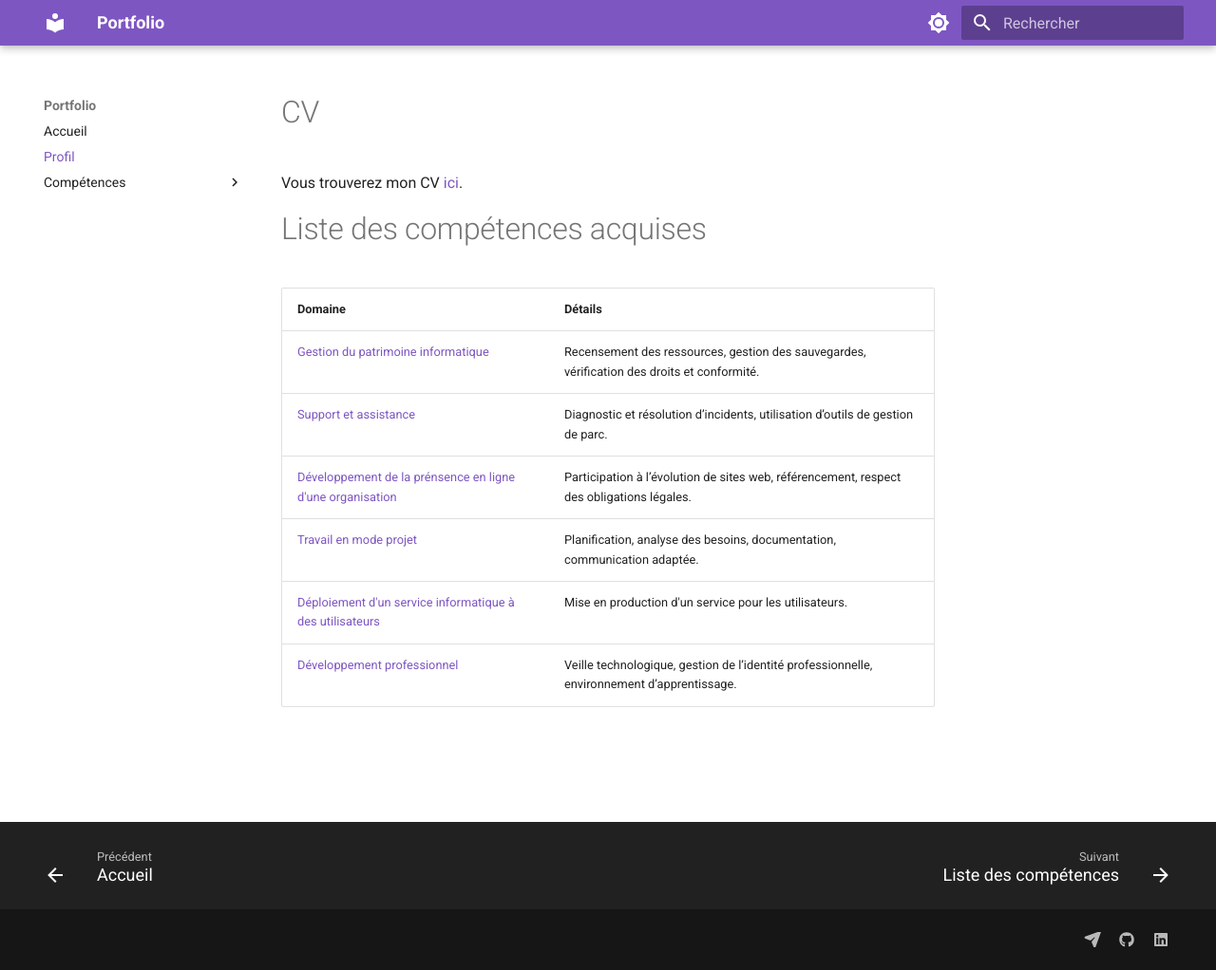
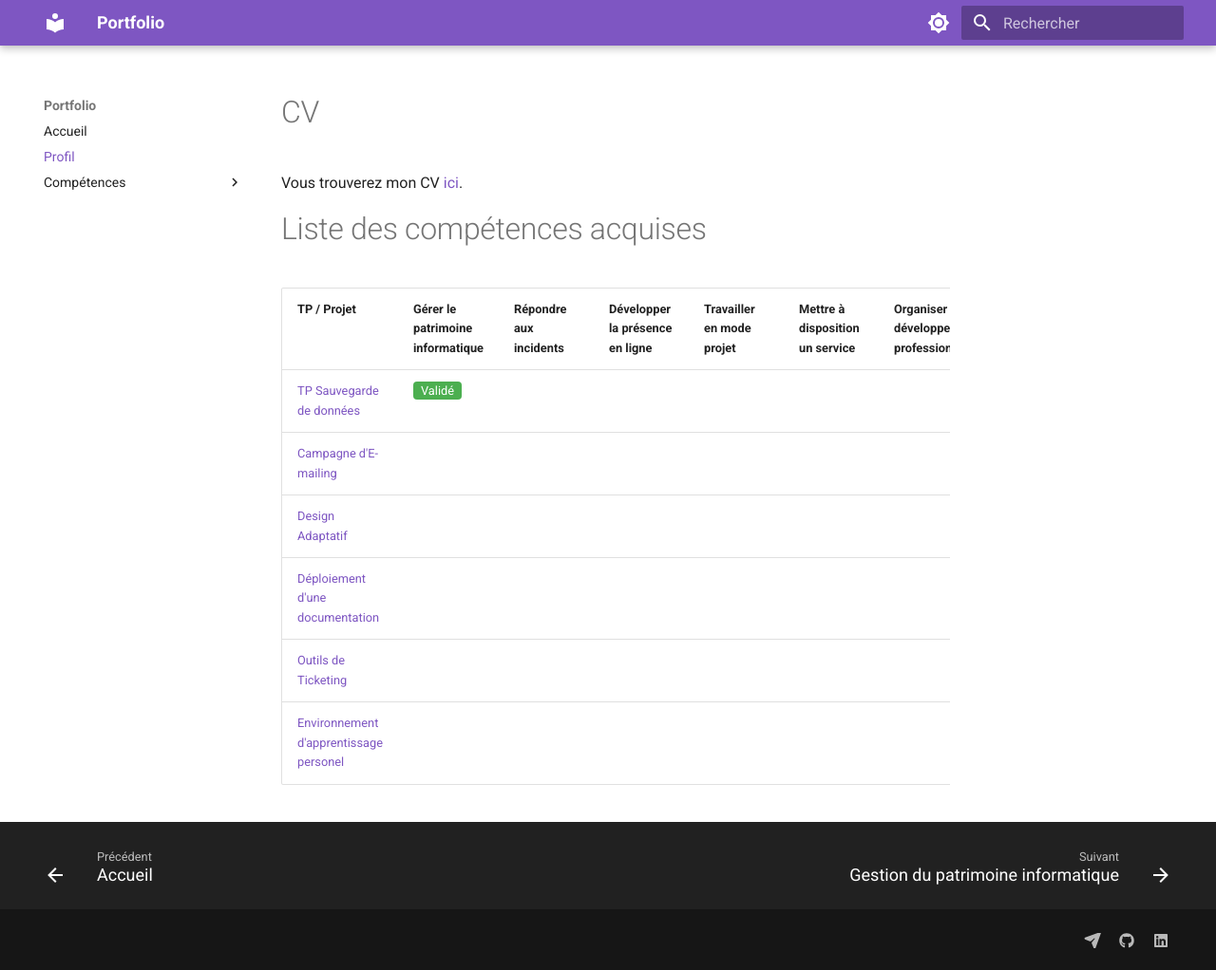
Before and after one commit to saulevant/portfolio_en_ligne, an MkDocs documentation site: the page built from docs/profil.md, in a window 1280 px wide and 1022 px high. Shown: the whole window at 95% size. Built offline with MkDocs 1.6.1 and Material for MkDocs 9.7.7, drawn with Linux system fonts in a browser that asks for light colours.

Commit message:
mise en ligne des preuves

```diff
--- /dev/null
+++ b/docs/css/custom.css
@@ -0,0 +1,3 @@
+p {
+  text-align : justify;
+}
--- a/docs/profil.md
+++ b/docs/profil.md
@@ -1,13 +1,13 @@
 # CV
-Vous trouverez mon CV [ici]().
+Vous trouverez mon CV [ici](assets/CV Arthur.pdf).
 
 # Liste des compétences acquises
 
-| **Domaine**                          | **Détails**                                                                                     |
-|--------------------------------------|-------------------------------------------------------------------------------------------------|
-| [Gestion du patrimoine informatique](patrimoine-informatique.md)  | Recensement des ressources, gestion des sauvegardes, vérification des droits et conformité.   |
-| [Support et assistance](support-assistance.md)                | Diagnostic et résolution d’incidents, utilisation d’outils de gestion de parc.                 |
-| [Développement de la prénsence en ligne d'une organisation](présence-en-ligne.md)                    | Participation à l’évolution de sites web, référencement, respect des obligations légales.      |
-| [Travail en mode projet](travail-mode-projet.md)               | Planification, analyse des besoins, documentation, communication adaptée.                      |
-| [Déploiement d'un service informatique à des utilisateurs](déploiement-service-info.md)              | Mise en production d'un service pour les utilisateurs.    |
-| [Développement professionnel](développement-professionel.md)          | Veille technologique, gestion de l’identité professionnelle, environnement d’apprentissage.   |
+| **TP / Projet** | **Gérer le patrimoine informatique** | **Répondre aux incidents** | **Développer la présence en ligne** | **Travailler en mode projet** | **Mettre à disposition un service** | **Organiser son développement professionnel** |
+|-----------------|--------------------------------------|-----------------------------|--------------------------------------|-------------------------------|-------------------------------------|-----------------------------------------------|
+| [TP Sauvegarde de données](patrimoine-informatique.md)        |<span style="background-color: #4CAF50; color: white; padding: 2px 8px; border-radius: 4px;">Validé</span>                                      |                             |                                      |                               |                                     |                                               |
+| [Campagne d'E-mailing](présence-en-ligne.md)|                                      |                             |                                      |                               |                                     |                                               |
+| [Design Adaptatif](travail-mode-projet.md)        |                                      |                             |                                      |                               |                                     |                                               |
+| [Déploiement d'une documentation](déploiement-service-info.md)         |                                      |                             |                                      |                               |                                     |                                               |
+| [Outils de Ticketing](support-assistance.md)        |                                      |                             |                                      |                               |                                     |                                               |
+| [Environnement d'apprentissage personel](développement-professionel.md)        |                                      |                             |                                      |                               |                                     |                                               |
--- a/mkdocs.yml
+++ b/mkdocs.yml
@@ -26,7 +26,6 @@ theme:
   name: material
   palette:
 
-    # Palette toggle for light mode
     - scheme: default
       toggle:
         icon: material/brightness-7
@@ -34,7 +33,6 @@ theme:
       primary: deep purple
       accent: purple
 
-    # Palette toggle for dark mode
     - scheme: slate
       toggle:
         icon: material/brightness-4
@@ -42,17 +40,17 @@ theme:
       primary: deep purple
       accent: purple
 
-
-
   language : fr
   features :
     - navigation.footer
+
+extra_css :
+  - css/custom.css
 
 nav :
   - Accueil : index.md
   - Profil : profil.md
   - Compétences :
-    - Liste des compétences : compétences/compétences.md
     - Gestion du patrimoine informatique : compétences/patrimoine-informatique.md
     - Support et assistance : compétences/support-assistance.md
     - Développement de la prénsence en ligne d'une organisation : compétences/présence-en-ligne.md
@@ -63,9 +61,9 @@ nav :
 extra :
   generator : false
   social :
-    - icon : fontawesome/solid/paper-plane
-      link: mailto:<arthur.richert.villain@gmail.com>
-    - icon : fontawesome/brands/github
-      link : https://github.com/saulevant
-    - icon : fontawesome/brands/linkedin
-      link : https://fr.linkedin.com/in/arthur-richert-villain-a87312346
+  - icon : fontawesome/solid/paper-plane
+    link: mailto:<arthur.richert.villain@gmail.com>
+  - icon : fontawesome/brands/github
+    link : https://github.com/saulevant
+  - icon : fontawesome/brands/linkedin
+    link : https://fr.linkedin.com/in/arthur-richert-villain-a87312346
```
Also changed, not shown: docs/compétences/compétences.md (deleted, +0 -10 lines), docs/compétences/déploiement-service-info.md (+2 -0 lines), docs/compétences/développement-professionel.md (+13 -0 lines), docs/compétences/patrimoine-informatique.md (+7 -0 lines), docs/compétences/présence-en-ligne.md (+10 -0 lines), docs/compétences/support-assistance.md (+6 -0 lines), docs/compétences/travail-mode-projet.md (+11 -0 lines), docs/index.md (+1 -4 lines), 6 other files.
